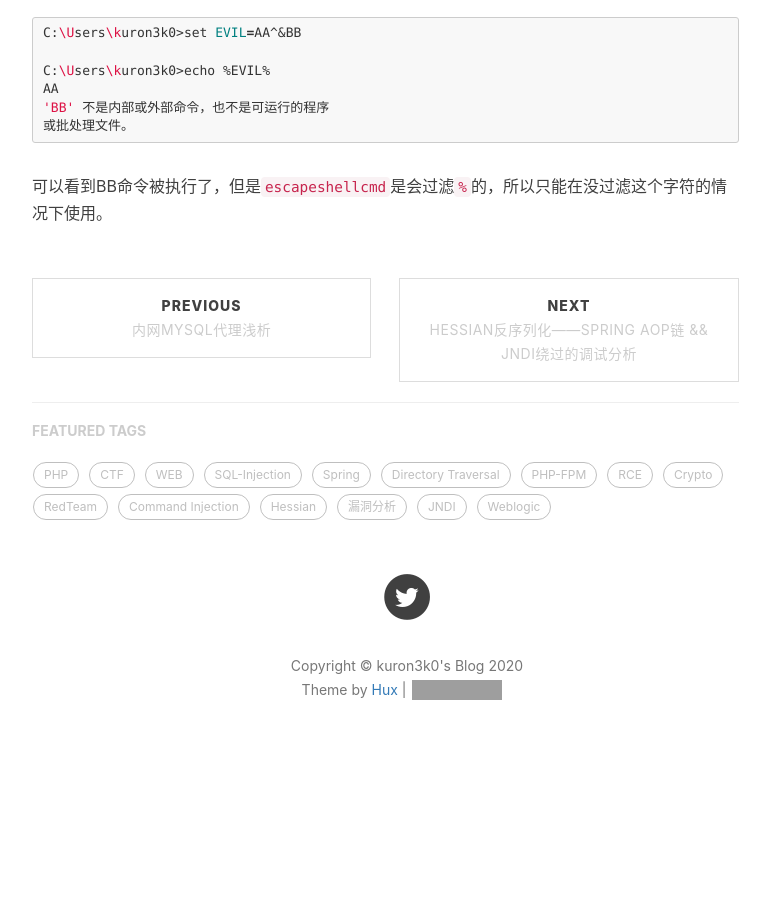
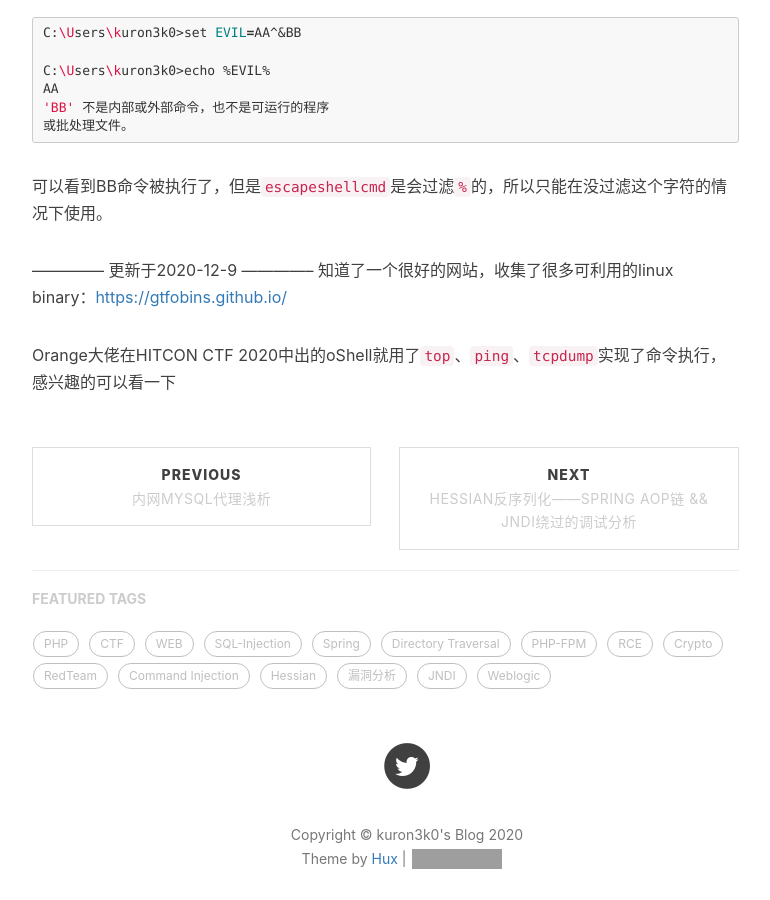
Before and after one commit to kuron3k0/kuron3k0.github.io, a Jekyll site: the page built from _posts/2020-08-12-argument-injection.md, in a window 1280 px wide and 900 px high, scrolled down 8164 px. Shown: the whole window, without its empty margins (233-1003 px from the left). Built offline with Jekyll 4.4.1, drawn with Linux system fonts in a browser that asks for light colours; nearby versions of some CDN libraries; comment, search, counter and statistics services are not loaded; before the commit the page ends 8958 px from its top, so only the background shows below that; grey boxes are pictures that could not be loaded.

Commit message:
Update 2020-08-12-argument-injection.md

````diff
--- a/_posts/2020-08-12-argument-injection.md
+++ b/_posts/2020-08-12-argument-injection.md
@@ -357,3 +357,8 @@ AA
 ```
 
 可以看到BB命令被执行了，但是`escapeshellcmd`是会过滤`%`的，所以只能在没过滤这个字符的情况下使用。
+
+-------------- 更新于2020-12-9 --------------
+知道了一个很好的网站，收集了很多可利用的linux binary：[https://gtfobins.github.io/](https://gtfobins.github.io/)
+
+Orange大佬在HITCON CTF 2020中出的oShell就用了`top`、`ping`、`tcpdump`实现了命令执行，感兴趣的可以看一下
````
